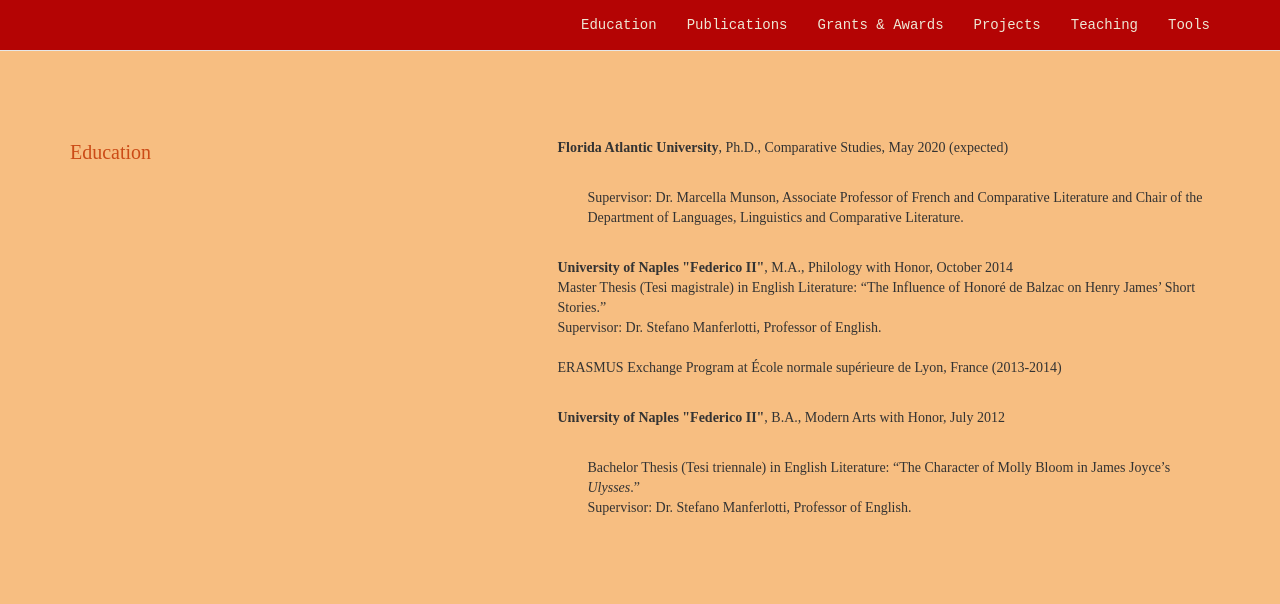
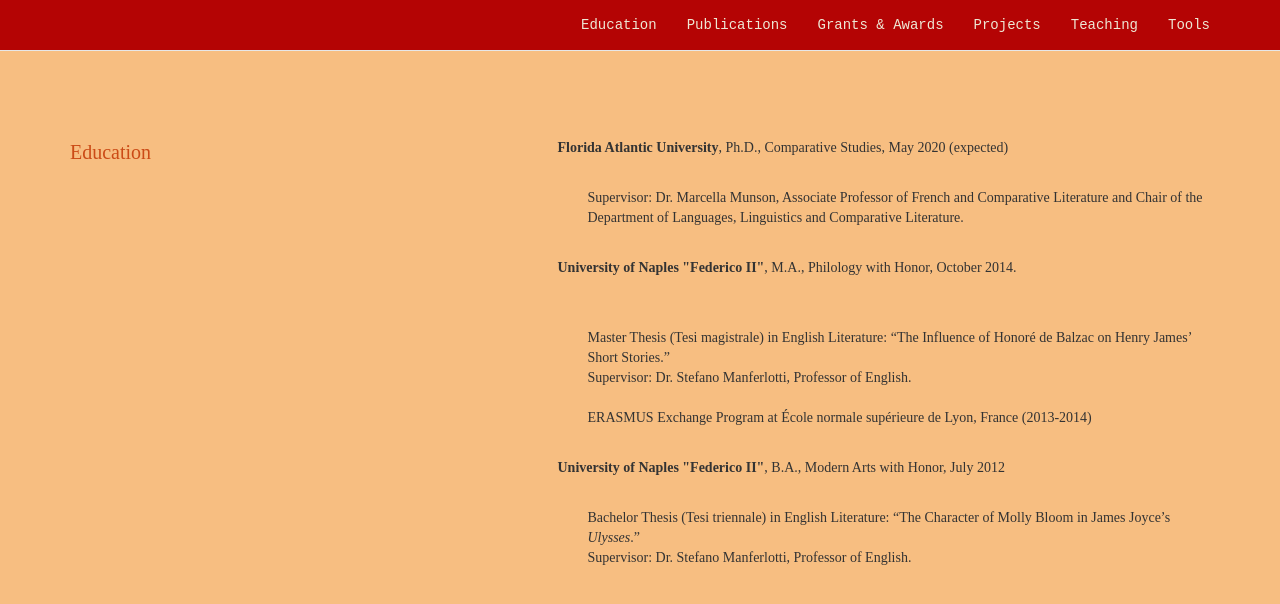
Before and after one commit to vivianapezzullo/nolauren.github.io, a Jekyll site: the page index.html, which Jekyll copies as it is, in a window 1280 px wide and 900 px high, scrolled down 872 px. Shown: the top 604 px of the window. Built offline with Jekyll 4.4.1, drawn with Linux system fonts in a browser that asks for light colours; nearby versions of some CDN libraries.

Commit message:
Update index.html

```diff
--- a/index.html
+++ b/index.html
@@ -132,9 +132,8 @@
                 <div class="col-sm-7">
                     <p class="text-left" style="margin-bottom:30px;"><b>Florida Atlantic University</b>, Ph.D., Comparative Studies, May 2020 (expected) <br>
                                         <p class="text-left" style="margin-bottom:30px; margin-left:30px;"> Supervisor: Dr. Marcella Munson, Associate Professor of French and Comparative Literature and Chair of the Department of Languages, Linguistics and Comparative Literature. <p>
-                    <p class="text-left" style="margin-bottom:30px;"><b>University of Naples "Federico II"</b>, M.A.,  Philology with Honor, October 2014<br>
-                    <style="margin-left:30px;">
-                    Master Thesis (Tesi magistrale) in English Literature: “The Influence of Honoré de Balzac on Henry James’ Short Stories.” <br>
+                    <p class="text-left" style="margin-bottom:30px;"><b>University of Naples "Federico II"</b>, M.A.,  Philology with Honor, October 2014. </p><br>
+                                        <p class="text-left" style="margin-bottom:30px; margin-left:30px;"> Master Thesis (Tesi magistrale) in English Literature: “The Influence of Honoré de Balzac on Henry James’ Short Stories.” <br>
                         Supervisor: Dr. Stefano Manferlotti, Professor of English. <br> <br>
                         ERASMUS Exchange Program at École normale supérieure de Lyon, France (2013-2014) </p>
                     <p class="text-left" style="margin-bottom:30px;"><b>University of Naples "Federico II"</b>, B.A., Modern Arts with Honor, July 2012<br>
```
